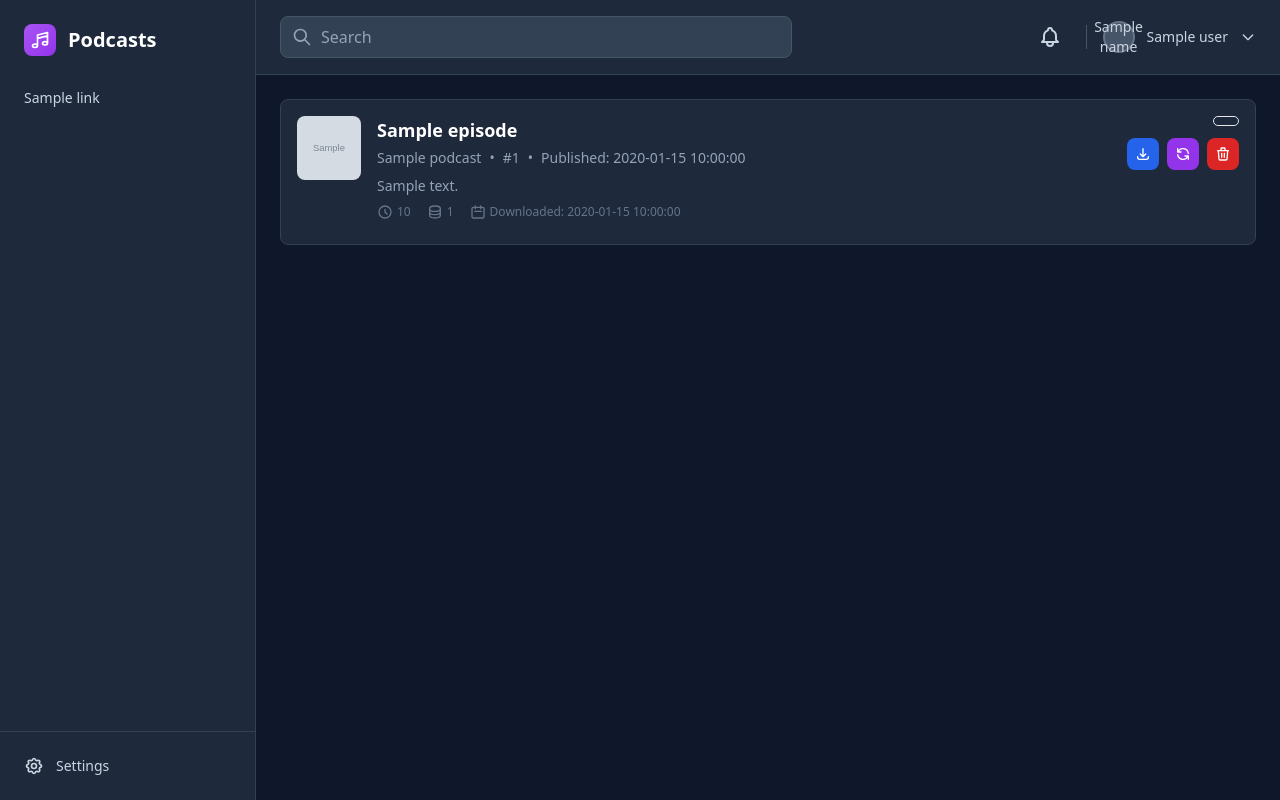
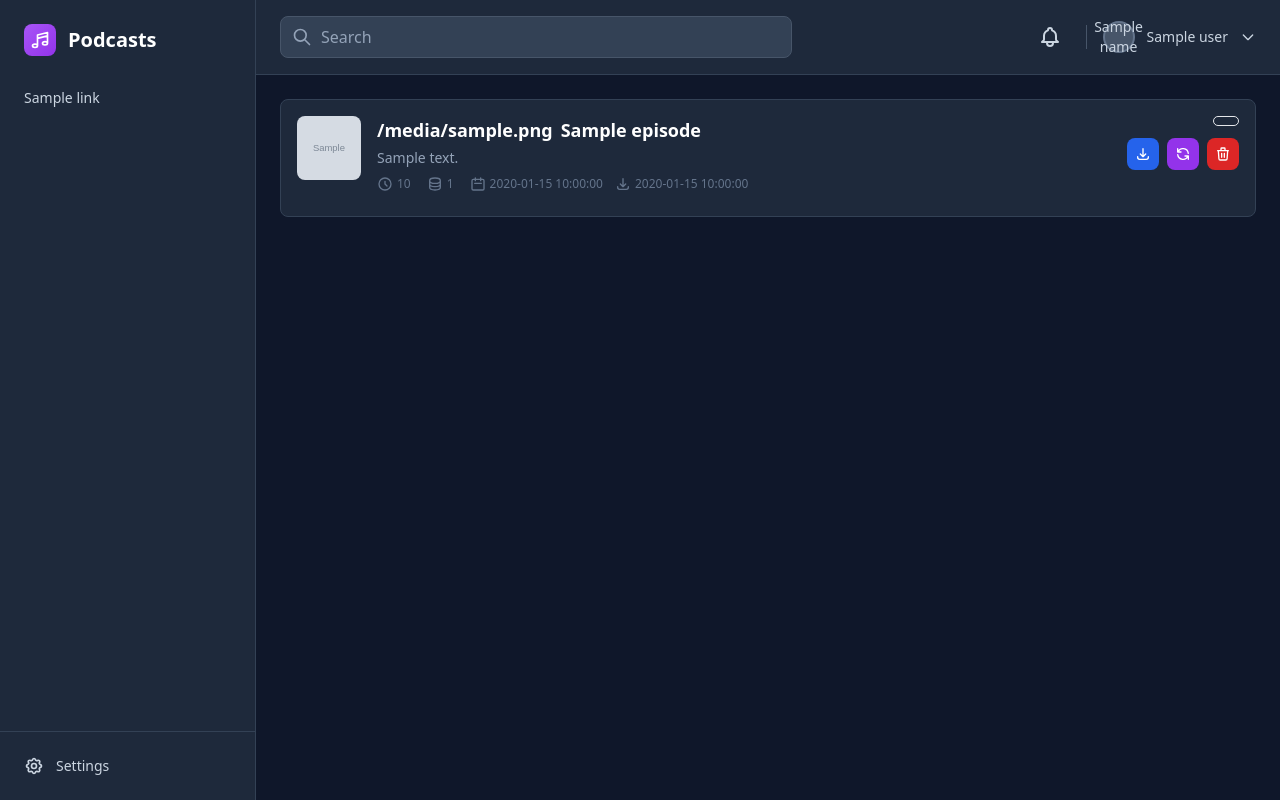
Before and after one commit to DmitryBurnaev/podcast-app, a Python web app: template src/templates/episodes.html in a window 1280 px wide. Run offline with Jinja, Linux system fonts and the light colour scheme; the template is opened without the code that fills it: most values are stand-ins (such as "Sample title", 1, 10 or a date in 2020); grey boxes marked "Sample" are stand-in pictures.

Commit message:
[#1] Project skeleton: improve episodes list view

```diff
--- a/src/templates/episodes.html
+++ b/src/templates/episodes.html
@@ -23,20 +23,10 @@
             <div class="flex-1 min-w-0">
                 <div class="flex items-start justify-between gap-4 mb-2">
                     <div class="flex-1 min-w-0">
-                        <h3 class="text-lg font-semibold text-white mb-1">{{ episode.title }}</h3>
-                        <div class="flex items-center gap-2 text-sm text-slate-400 mb-2">
-                            {% if episode.podcast %}
-                            <span>{{ episode.podcast }}</span>
-                            {% endif %}
-                            {% if episode.episode_number %}
-                            <span>•</span>
-                            <span>#{{ episode.episode_number }}</span>
-                            {% endif %}
-                            {% if episode.publication_date %}
-                            <span>•</span>
-                            <span>Published: {{ episode.publication_date }}</span>
-                            {% endif %}
-                        </div>
+                        <h3 class="text-lg font-semibold text-white mb-1">
+                            {% if episode.icon %}<span class="mr-2">{{ episode.icon }}</span>{% endif %}{{ episode.title
+                            }}
+                        </h3>
                         {% if episode.description %}
                         <p class="text-sm text-slate-400 line-clamp-2 mb-2">{{ episode.description }}</p>
                         {% endif %}
@@ -62,29 +52,30 @@
                                 <span>{{ format_file_size(episode.file_size) }}</span>
                             </div>
                             {% endif %}
-                            {% if episode.download_date %}
-                            <div class="flex items-center gap-1">
-                                <svg class="w-4 h-4" fill="none" stroke="currentColor" viewBox="0 0 24 24">
-                                    <path stroke-linecap="round" stroke-linejoin="round" stroke-width="2"
-                                        d="M8 7V3m8 4V3m-9 8h10M5 21h14a2 2 0 002-2V7a2 2 0 00-2-2H5a2 2 0 00-2 2v12a2 2 0 002 2z">
-                                    </path>
-                                </svg>
-                                <span>Downloaded: {{ episode.download_date }}</span>
+                            {% if episode.publication_date or episode.download_date %}
+                            <div class="flex items-center gap-3">
+                                {% if episode.publication_date %}
+                                <div class="flex items-center gap-1" title="Publication date">
+                                    <svg class="w-4 h-4" fill="none" stroke="currentColor" viewBox="0 0 24 24">
+                                        <path stroke-linecap="round" stroke-linejoin="round" stroke-width="2"
+                                            d="M8 7V3m8 4V3m-9 8h10M5 21h14a2 2 0 002-2V7a2 2 0 00-2-2H5a2 2 0 00-2 2v12a2 2 0 002 2z">
+                                        </path>
+                                    </svg>
+                                    <span>{{ episode.publication_date }}</span>
+                                </div>
+                                {% endif %}
+                                {% if episode.download_date %}
+                                <div class="flex items-center gap-1" title="Download date">
+                                    <svg class="w-4 h-4" fill="none" stroke="currentColor" viewBox="0 0 24 24">
+                                        <path stroke-linecap="round" stroke-linejoin="round" stroke-width="2"
+                                            d="M4 16v1a3 3 0 003 3h10a3 3 0 003-3v-1m-4-4l-4 4m0 0l-4-4m4 4V4"></path>
+                                    </svg>
+                                    <span>{{ episode.download_date }}</span>
+                                </div>
+                                {% endif %}
                             </div>
                             {% endif %}
                         </div>
-
-                        <!-- Tags -->
-{#                        {% if episode.tags %}#}
-{#                        <div class="flex items-center gap-2 flex-wrap mt-2">#}
-{#                            {% for tag in episode.tags %}#}
-{#                            <span#}
-{#                                class="inline-flex items-center px-2 py-0.5 rounded text-xs font-medium bg-slate-700 text-slate-300">#}
-{#                                {{ tag }}#}
-{#                            </span>#}
-{#                            {% endfor %}#}
-{#                        </div>#}
-{#                        {% endif %}#}
                     </div>
 
                     <!-- Right Side: Status and Controls -->
@@ -92,16 +83,20 @@
                         <!-- Status Badge -->
                         {% set status_colors = get_episode_status_color(episode.status) %}
                         <div class="flex flex-col items-end gap-2">
+                            {% if episode.status == "downloading" and episode.download_progress is defined %}
+                            <span
+                                class="relative inline-flex items-center px-3 py-1 rounded-full text-xs font-semibold text-blue-400 border border-blue-500/30 overflow-hidden">
+                                <span class="absolute inset-0 bg-blue-500/20"></span>
+                                <span class="absolute inset-0 bg-blue-500/40 transition-all"
+                                    style="width: {{ episode.download_progress }}%"></span>
+                                <span class="relative z-10">{{ get_episode_status_label(episode.status) }} {{
+                                    episode.download_progress }}%</span>
+                            </span>
+                            {% else %}
                             <span
                                 class="inline-flex items-center px-3 py-1 rounded-full text-xs font-semibold {{ status_colors.bg }} {{ status_colors.text }} border {{ status_colors.border }}">
                                 {{ get_episode_status_label(episode.status) }}
                             </span>
-                            {% if episode.status == "downloading" and episode.download_progress is defined %}
-                            <div class="w-24 h-1.5 bg-slate-700 rounded-full overflow-hidden">
-                                <div class="h-full bg-blue-500 rounded-full transition-all"
-                                    style="width: {{ episode.download_progress }}%"></div>
-                            </div>
-                            <span class="text-xs text-slate-400">{{ episode.download_progress }}%</span>
                             {% endif %}
                         </div>
 
```
